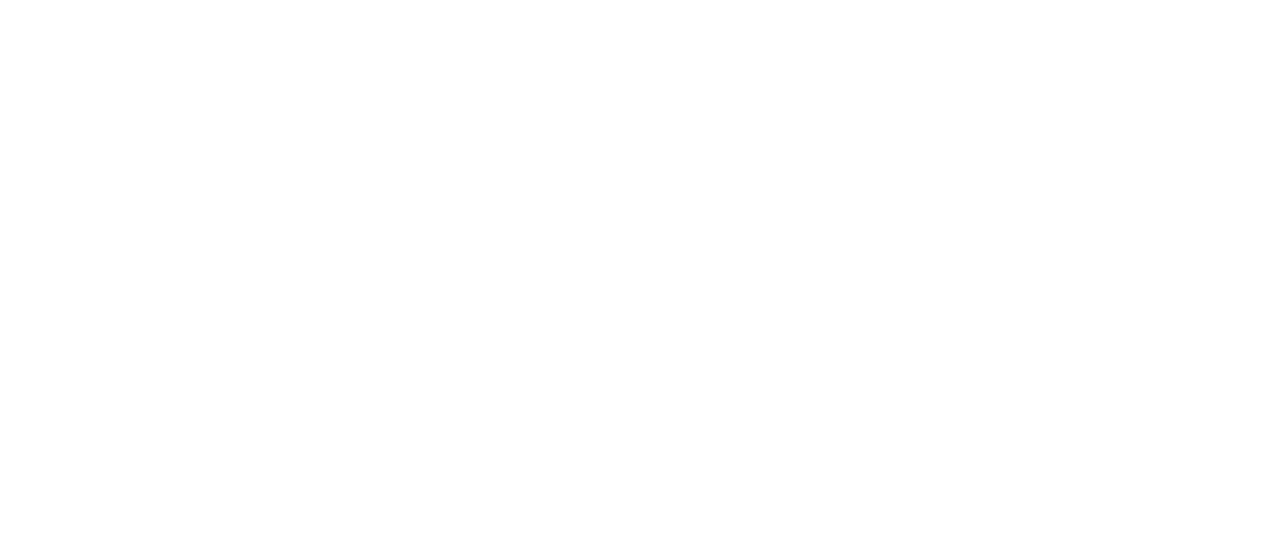
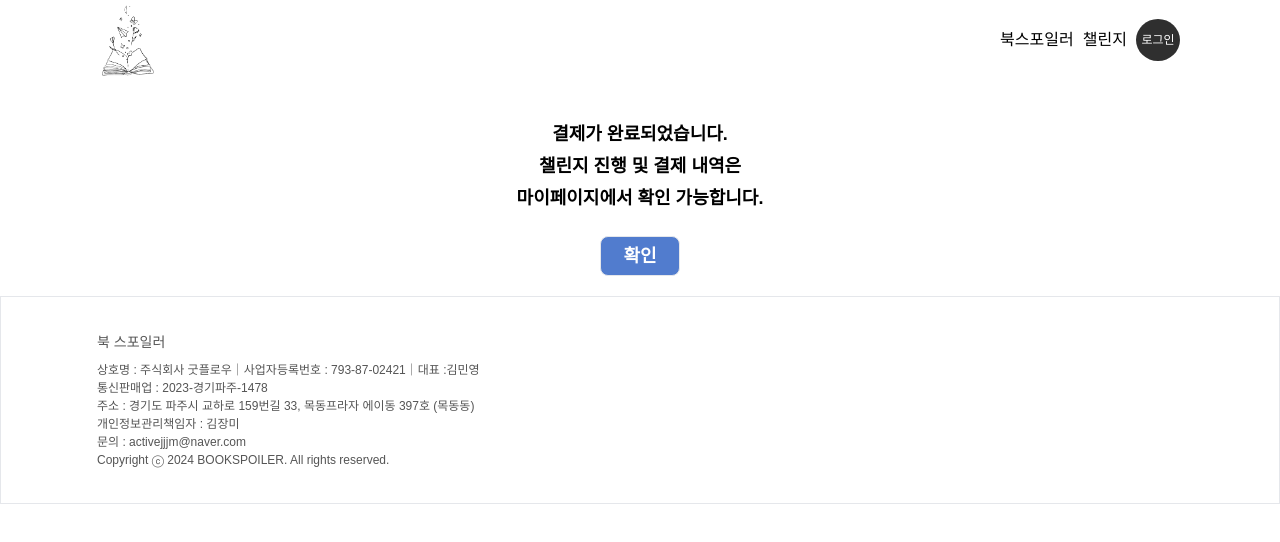
Before and after one commit to OZ-Coding-School/oz_02_collabo-004, a React (Vite) app: page /payment/complete in a window 1280 px wide. Before the commit this address had no page. Shown: the top 542 px of the page. Built offline with nearby package versions, Linux system fonts and the light colour scheme; a web font is replaced by a local one.

Commit message:
Feat: 결제 시스템 연동

```diff
--- a/package.json
+++ b/package.json
@@ -10,6 +10,8 @@
     "preview": "vite preview"
   },
   "dependencies": {
+    "@portone/browser-sdk": "^0.0.6",
+    "axios": "^1.6.8",
     "react": "^18.2.0",
     "react-dom": "^18.2.0",
     "react-kakao-login": "^2.1.1",
--- a/src/App.jsx
+++ b/src/App.jsx
@@ -19,6 +19,7 @@ import {
   AdminBookListPage,
   AdminBookCreatePage,
 } from './pages';
+import PaymentComplete from './pages/Payment/PaymentComplete';
 
 function App() {
   return (
@@ -35,6 +36,7 @@ function App() {
         <Route path="/payment" element={<PaymentPage />} />
         <Route path="/mychallenge" element={<MyChallengePage />} />
         <Route path="/mybookspoiler" element={<MyBookSpoilerPage />} />
+        <Route path="/payment/complete" element={<PaymentComplete />}></Route>
       </Route>
       <Route path="/admin" element={<AdminLayout />}>
         <Route index element={<AdminUserPage />} />
--- /dev/null
+++ b/src/pages/Payment/PaymentComplete.jsx
@@ -0,0 +1,22 @@
+import { Link } from 'react-router-dom';
+
+const PaymentComplete = () => {
+  return (
+    <div className="flex justify-center">
+      <div className="pt-[120px] flex text-center flex-col md gap-1 font-bold text-lg">
+        <p>결제가 완료되었습니다.</p>
+        <p>챌린지 진행 및 결제 내역은</p>
+        <p>마이페이지에서 확인 가능합니다.</p>
+        <div>
+          <Link to={'/mychallenge'}>
+            <button className="w-20 h-10 border rounded-lg m-5 bg-secondary text-white text-lg">
+              확인
+            </button>
+          </Link>
+        </div>
+      </div>
+    </div>
+  );
+};
+
+export default PaymentComplete;
--- a/src/pages/Payment/PaymentPage.jsx
+++ b/src/pages/Payment/PaymentPage.jsx
@@ -1,13 +1,38 @@
 import { useState } from 'react';
 import Merchandise from '../../components/Merchandise/Merchandise';
 import MerchandiseList from '../../components/Merchandise/MerchandiseList';
+import * as PortOne from '@portone/browser-sdk/v2';
+
+//   const PORTONE_API_SECRET = HAni3hvd4rQbti284IXqInvYeEifEopO1MfRqYE1NtoXmDlYtv1223Dn3OoQErCXCHSIyLGRBQF1ppF
 
 const PaymentPage = () => {
+  async function requestPayment() {
+    const response = await PortOne.requestPayment({
+      // Store ID 설정
+      storeId: 'store-a562ce28-4422-443f-8f13-ea188b9996a1',
+      // 채널 키 설정
+      channelKey: 'channel-key-bc8299e7-bb3c-4f59-8729-a2f3ae1a1b45',
+      paymentId: `payment-${crypto.randomUUID()}`,
+      orderName: '폭풍의 언덕',
+      totalAmount: 1000,
+      currency: 'CURRENCY_KRW',
+      payMethod: payMethod,
+    })
+      .then(() => {
+        location.href = '/payment/complete';
+      })
+      .catch(() => {
+        return alert('결제 수단을 선택해주세요.');
+      });
+  }
+
+  const [payMethod, setPayMethod] = useState();
   const [isSelected, setIsSelected] = useState(false);
 
   const handleClick = () => {
     setIsSelected(!isSelected);
     console.log(isSelected);
+    setPayMethod(isSelected ? '' : 'EASY_PAY');
   };
 
   return (
@@ -28,7 +53,6 @@ const PaymentPage = () => {
                 <p className="font-semibold text-lg">결제 수단 선택</p>
                 <button
                   onClick={handleClick}
-                  selected={isSelected}
                   className={`border bg-yellow-400 w-32 text-sm font-bold ${
                     isSelected ? 'border-blue-700 border-4' : ''
                   }`}
@@ -64,9 +88,7 @@ const PaymentPage = () => {
               <div className="pt-7">
                 <button
                   className="border w-80 bg-blue-500 text-white px-5 py-2 rounded-lg"
-                  onClick={() => {
-                    alert('결제 시스템은 조금 더 기다려주세요!');
-                  }}
+                  onClick={requestPayment}
                 >
                   1,000원 결제하기
                 </button>
```
Also changed, not shown: 1 other file (tests, documents, lock files or other folders).
